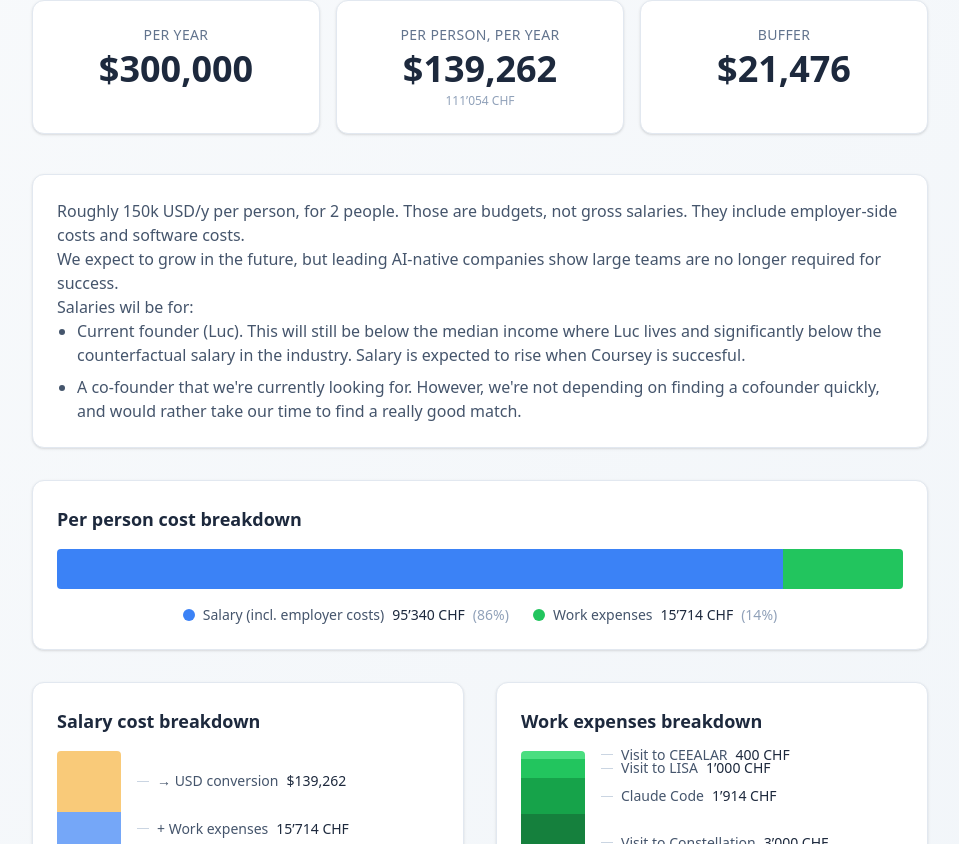
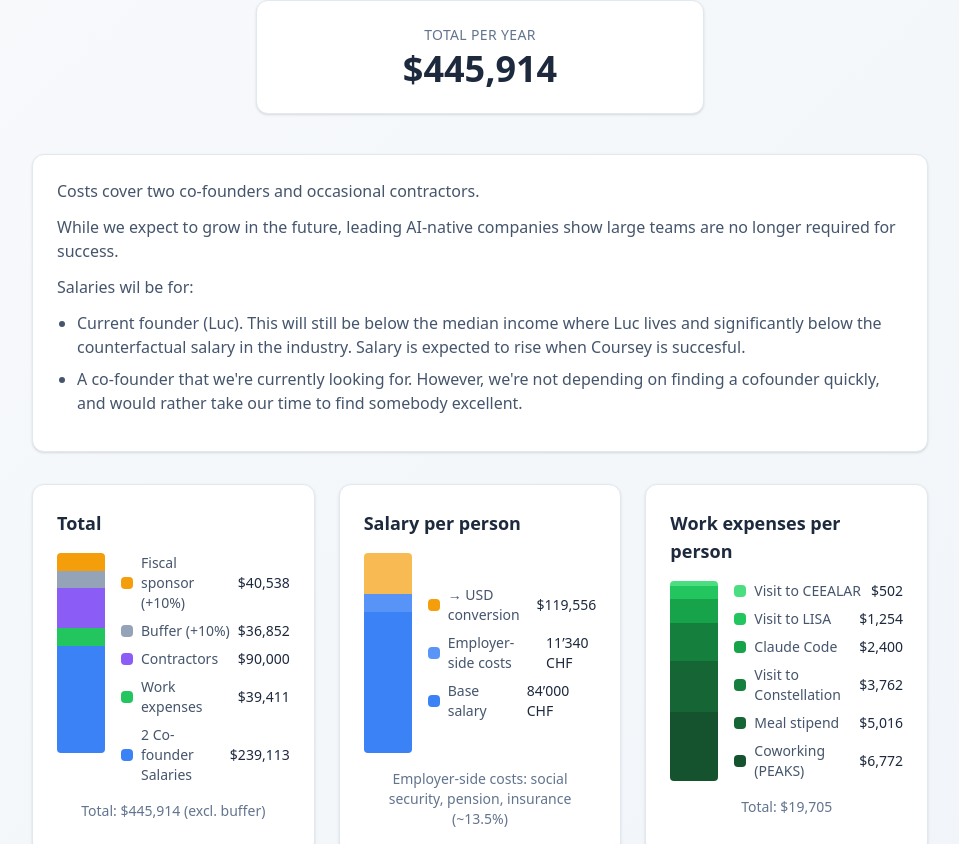
Before and after one commit to lucbrinkman/coursey-onepager, a React (Vite) app: page /team-costs in a window 1280 px wide. Shown: the part 216-1060 px from the top of the page, without its empty margins (160-1119 px from the left). Built offline with nearby package versions, Linux system fonts and the light colour scheme.

Commit message:
Add group meetings to cost grid, refactor TeamCosts content to textContent.js, enhance FormattedText with markdown list support

```diff
--- a/src/components/FormattedText.jsx
+++ b/src/components/FormattedText.jsx
@@ -5,26 +5,27 @@ import { Link } from 'react-router-dom'
  * - **bold** -> <strong>bold</strong>
  * - *italic* -> <em>italic</em>
  * - [link text](/path) -> clickable link
- * - Line breaks are preserved (use with whitespace-pre-line)
+ * - Lines starting with "- " become bullet lists
+ * - Empty lines create paragraph breaks
  */
 export default function FormattedText({ children }) {
   if (!children) return null
 
+  // Process inline formatting (bold, italic, links)
+  function processInline(text) {
     // First split by links [text](url)
     const linkPattern = /(\[[^\]]+\]\([^)]+\))/g
-  const parts = children.split(linkPattern)
+    const parts = text.split(linkPattern)
 
-  return (
-    <>
-      {parts.map((part, i) => {
+    return parts.map((part, i) => {
       // Check if it's a link
       const linkMatch = part.match(/^\[([^\]]+)\]\(([^)]+)\)$/)
       if (linkMatch) {
-          const [, text, url] = linkMatch
+        const [, linkText, url] = linkMatch
         if (url.startsWith('/')) {
-            return <Link key={i} to={url} className="text-blue-600 hover:underline">{text}</Link>
+          return <Link key={i} to={url} className="text-blue-600 hover:underline">{linkText}</Link>
         }
-          return <a key={i} href={url} className="text-blue-600 hover:underline" target="_blank" rel="noopener noreferrer">{text}</a>
+        return <a key={i} href={url} className="text-blue-600 hover:underline" target="_blank" rel="noopener noreferrer">{linkText}</a>
       }
 
       // Otherwise, process for bold/italic
@@ -38,6 +39,67 @@ export default function FormattedText({ children }) {
         }
         return fpart
       })
+    })
+  }
+
+  // Split by double newlines (paragraphs) or detect list items
+  const lines = children.split('\n')
+  const blocks = []
+  let currentParagraph = []
+  let currentList = []
+
+  lines.forEach((line, idx) => {
+    const trimmed = line.trim()
+    const isListItem = trimmed.startsWith('- ')
+
+    if (isListItem) {
+      // Flush current paragraph first
+      if (currentParagraph.length > 0) {
+        blocks.push({ type: 'paragraph', content: currentParagraph.join(' ') })
+        currentParagraph = []
+      }
+      currentList.push(trimmed.slice(2))
+    } else if (trimmed === '') {
+      // Empty line - flush both
+      if (currentParagraph.length > 0) {
+        blocks.push({ type: 'paragraph', content: currentParagraph.join(' ') })
+        currentParagraph = []
+      }
+      if (currentList.length > 0) {
+        blocks.push({ type: 'list', items: currentList })
+        currentList = []
+      }
+    } else {
+      // Regular text
+      if (currentList.length > 0) {
+        blocks.push({ type: 'list', items: currentList })
+        currentList = []
+      }
+      currentParagraph.push(trimmed)
+    }
+  })
+
+  // Flush remaining
+  if (currentParagraph.length > 0) {
+    blocks.push({ type: 'paragraph', content: currentParagraph.join(' ') })
+  }
+  if (currentList.length > 0) {
+    blocks.push({ type: 'list', items: currentList })
+  }
+
+  return (
+    <>
+      {blocks.map((block, i) => {
+        if (block.type === 'list') {
+          return (
+            <ul key={i} className="list-disc pl-5 space-y-2 my-3">
+              {block.items.map((item, j) => (
+                <li key={j}>{processInline(item)}</li>
+              ))}
+            </ul>
+          )
+        }
+        return <p key={i} className="mb-3 last:mb-0">{processInline(block.content)}</p>
       })}
     </>
   )
--- a/src/components/TeamCosts.jsx
+++ b/src/components/TeamCosts.jsx
@@ -1,5 +1,7 @@
 import { Link } from 'react-router-dom';
 import { ArrowLeft } from 'lucide-react';
+import { teamCostsSection } from '../../textContent';
+import FormattedText from './FormattedText';
 
 // Cost data (CHF unless noted)
 const COSTS = {
@@ -16,21 +18,34 @@ const COSTS = {
   chfToUsd: 1.254,
 };
 
-// Calculated values
+// Calculated values (per person, CHF)
 const salaryWithEmployer = Math.round(COSTS.baseSalary * COSTS.employerCostsFactor);
 const totalExpenses = Object.values(COSTS.workExpenses).reduce((sum, e) => sum + e.amount, 0);
 const totalChf = salaryWithEmployer + totalExpenses;
 const totalUsd = Math.round(totalChf * COSTS.chfToUsd);
 
-// Budget calculations
-const TOTAL_BUDGET = 300000;
+// Budget calculations (USD)
 const TEAM_SIZE = 2;
-const totalForTeam = totalUsd * TEAM_SIZE;
-const buffer = TOTAL_BUDGET - totalForTeam;
+const FISCAL_SPONSOR_RATE = 0.10;
+const BUFFER_RATE = 0.10;
+
+// Convert to USD for total breakdown
+const salaryUsd = Math.round(salaryWithEmployer * COSTS.chfToUsd * TEAM_SIZE);
+const expensesUsd = Math.round(totalExpenses * COSTS.chfToUsd * TEAM_SIZE);
+const contractorsUsd = 90000; // Annual contractor budget
+
+const teamCosts = salaryUsd + expensesUsd + contractorsUsd;
+const buffer = Math.round(teamCosts * BUFFER_RATE);
+const subtotalWithBuffer = teamCosts + buffer;
+const fiscalSponsorFee = Math.round(subtotalWithBuffer * FISCAL_SPONSOR_RATE);
+export const TOTAL_BUDGET = subtotalWithBuffer + fiscalSponsorFee;
 
 const COLORS = {
   salary: '#3b82f6',
   expenses: '#22c55e',
+  contractors: '#8b5cf6',
+  buffer: '#94a3b8',
+  fiscalSponsor: '#f59e0b',
   accent: '#f59e0b',
   // Work expense colors (darkest for largest, at bottom of chart)
   coworking: '#14532d',
@@ -50,24 +65,29 @@ function formatUsd(value) {
 }
 
 export default function TeamCosts() {
-  // Chart 1: Salary vs Expenses
-  const salaryVsExpenses = [
-    { name: 'Salary (incl. employer costs)', value: salaryWithEmployer, color: COLORS.salary },
-    { name: 'Work expenses', value: totalExpenses, color: COLORS.expenses },
+  // Work expenses breakdown (sorted by amount, in USD)
+  const expensesBreakdown = Object.entries(COSTS.workExpenses)
+    .map(([key, { amount, label }]) => ({ key, name: label, value: Math.round(amount * COSTS.chfToUsd), color: COLORS[key] }))
+    .sort((a, b) => b.value - a.value);
+  const expensesUsdPerPerson = Math.round(totalExpenses * COSTS.chfToUsd);
+
+  // Chart 3: Waterfall progression (per person, salary only)
+  const salaryUsdPerPerson = Math.round(salaryWithEmployer * COSTS.chfToUsd);
+  const waterfall = [
+    { name: 'Base salary', value: COSTS.baseSalary, total: COSTS.baseSalary },
+    { name: 'Employer-side costs', value: salaryWithEmployer - COSTS.baseSalary, total: salaryWithEmployer },
+    { name: '→ USD conversion', value: salaryUsdPerPerson - salaryWithEmployer, total: salaryUsdPerPerson, isUsd: true },
   ];
 
-  // Chart 2: Work expenses breakdown (sorted by amount)
-  const expensesBreakdown = Object.entries(COSTS.workExpenses)
-    .map(([key, { amount, label }]) => ({ key, name: label, value: amount, color: COLORS[key] }))
-    .sort((a, b) => b.value - a.value);
-
-  // Chart 3: Waterfall progression
-  const waterfall = [
-    { name: 'Base salary', value: COSTS.baseSalary, total: COSTS.baseSalary },
-    { name: '+ Employer costs', value: salaryWithEmployer - COSTS.baseSalary, total: salaryWithEmployer },
-    { name: '+ Work expenses', value: totalExpenses, total: totalChf },
-    { name: '→ USD conversion', value: totalUsd - totalChf, total: totalUsd, isUsd: true },
+  // Chart 4: Total breakdown (USD, entire team)
+  const totalBreakdown = [
+    { name: '2 Co-founder Salaries', value: salaryUsd, color: COLORS.salary },
+    { name: 'Work expenses', value: expensesUsd, color: COLORS.expenses },
+    ...(contractorsUsd > 0 ? [{ name: 'Contractors', value: contractorsUsd, color: COLORS.contractors }] : []),
+    { name: 'Buffer (+10%)', value: buffer, color: COLORS.buffer },
+    { name: 'Fiscal sponsor (+10%)', value: fiscalSponsorFee, color: COLORS.fiscalSponsor },
   ];
+  const totalBreakdownSum = totalBreakdown.reduce((sum, item) => sum + item.value, 0);
 
   return (
     <div className="min-h-screen bg-gradient-to-br from-slate-50 to-slate-100 p-8">
@@ -85,174 +105,138 @@ export default function TeamCosts() {
 
         <div className="text-center mb-10">
           <h1 className="text-4xl font-bold text-slate-800 mb-3">
-            Team Costs
+            {teamCostsSection.pageTitle}
           </h1>
           <p className="text-slate-600 text-lg max-w-2xl mx-auto">
-            What it costs to fund two people working full-time on Coursey
+            {teamCostsSection.pageSubtitle}
           </p>
         </div>
 
         {/* Key metrics */}
-        <div className="grid grid-cols-1 md:grid-cols-3 gap-4 mb-10">
-          <div className="bg-white rounded-xl p-6 shadow-sm border border-slate-200 text-center">
-            <p className="text-sm text-slate-500 uppercase tracking-wide mb-1">Per Year</p>
-            <p className="text-4xl font-bold text-slate-800">${TOTAL_BUDGET.toLocaleString('en-US')}</p>
-          </div>
-          <div className="bg-white rounded-xl p-6 shadow-sm border border-slate-200 text-center">
-            <p className="text-sm text-slate-500 uppercase tracking-wide mb-1">Per Person, Per Year</p>
-            <p className="text-4xl font-bold text-slate-800">{formatUsd(totalUsd)}</p>
-            <p className="text-xs text-slate-400 mt-1">{formatChf(totalChf)}</p>
-          </div>
-          <div className="bg-white rounded-xl p-6 shadow-sm border border-slate-200 text-center">
-            <p className="text-sm text-slate-500 uppercase tracking-wide mb-1">Buffer</p>
-            <p className="text-4xl font-bold text-slate-800">{formatUsd(buffer)}</p>
+        <div className="mb-10">
+          <div className="bg-white rounded-xl p-6 shadow-sm border border-slate-200 text-center max-w-md mx-auto">
+            <p className="text-sm text-slate-500 uppercase tracking-wide mb-1">Total Per Year</p>
+            <p className="text-4xl font-bold text-slate-800">{formatUsd(TOTAL_BUDGET)}</p>
           </div>
         </div>
 
         {/* Context */}
         <div className="bg-white rounded-xl p-6 shadow-sm border border-slate-200 mb-8">
           <div className="prose prose-slate max-w-none text-slate-600">
-            <p>Roughly 150k USD/y per person, for 2 people. Those are budgets, not gross salaries. They include employer-side costs and software costs.</p>
-            <p>We expect to grow in the future, but leading AI-native companies show large teams are no longer required for success.</p>
-            <p>Salaries wil be for:</p>
-            <ul className="list-disc pl-5 space-y-2">
-              <li>Current founder (Luc). This will still be below the median income where Luc lives and significantly below the counterfactual salary in the industry. Salary is expected to rise when Coursey is succesful.</li>
-              <li>A co-founder that we're currently looking for. However, we're not depending on finding a cofounder quickly, and would rather take our time to find a really good match.</li>
-            </ul>
+            <FormattedText>{teamCostsSection.context}</FormattedText>
           </div>
         </div>
 
-        {/* Chart 1: Salary vs Expenses - Horizontal stacked bar */}
-        <div className="bg-white rounded-xl p-6 shadow-sm border border-slate-200 mb-8">
-          <h2 className="text-lg font-semibold text-slate-800 mb-4">Per person cost breakdown</h2>
-          <div className="h-10 flex rounded overflow-hidden">
+        {/* Charts: Side by side on larger screens */}
+        <div className="flex flex-wrap gap-6 mb-8">
+          {/* Total Breakdown - Vertical Stacked */}
+          <div className="bg-white rounded-xl p-6 shadow-sm border border-slate-200 flex-1 min-w-[280px]">
+            <h2 className="text-lg font-semibold text-slate-800 mb-4">Total</h2>
+            <div className="flex gap-4">
+              {/* Vertical stacked bar */}
+              <div className="w-12 flex-shrink-0 flex flex-col-reverse rounded overflow-hidden" style={{ height: 200 }}>
+                {totalBreakdown.map((item) => (
                   <div
+                    key={item.name}
                     style={{
-                backgroundColor: COLORS.salary,
-                width: `${(salaryWithEmployer / totalChf) * 100}%`,
+                      backgroundColor: item.color,
+                      height: `${(item.value / totalBreakdownSum) * 100}%`,
                     }}
                   />
-            <div
-              style={{
-                backgroundColor: COLORS.expenses,
-                width: `${(totalExpenses / totalChf) * 100}%`,
-              }}
-            />
+                ))}
               </div>
-          <div className="flex flex-wrap justify-center gap-6 mt-4">
-            {salaryVsExpenses.map((item) => (
+              {/* Legend */}
+              <div className="flex-1 flex flex-col justify-center gap-2">
+                {[...totalBreakdown].reverse().map((item) => (
                   <div key={item.name} className="flex items-center gap-2">
-                <div className="w-3 h-3 rounded-full" style={{ backgroundColor: item.color }} />
+                    <div className="w-3 h-3 rounded-sm flex-shrink-0" style={{ backgroundColor: item.color }} />
                     <span className="text-sm text-slate-600">{item.name}</span>
-                <span className="text-sm font-medium text-slate-800">{formatChf(item.value)}</span>
-                <span className="text-sm text-slate-400">({Math.round(item.value / totalChf * 100)}%)</span>
+                    <span className="text-sm font-medium text-slate-800 ml-auto">{formatUsd(item.value)}</span>
                   </div>
                 ))}
               </div>
             </div>
+            <p className="text-sm text-slate-500 text-center mt-4">
+              Total: {formatUsd(totalBreakdownSum)} (excl. buffer)
+            </p>
+          </div>
 
-        {/* Charts: Side by side on larger screens */}
-        <div className="grid grid-cols-1 lg:grid-cols-2 gap-8 mb-8">
-          {/* How Costs Add Up - Vertical Stacked */}
-          <div className="bg-white rounded-xl p-6 shadow-sm border border-slate-200">
-            <h2 className="text-lg font-semibold text-slate-800 mb-4">Salary cost breakdown</h2>
-            <div className="flex gap-4" style={{ height: 300 }}>
+          {/* Salary Cost Breakdown - Vertical Stacked */}
+          <div className="bg-white rounded-xl p-6 shadow-sm border border-slate-200 flex-1 min-w-[280px]">
+            <h2 className="text-lg font-semibold text-slate-800 mb-4">Salary per person</h2>
+            <div className="flex gap-4">
               {/* Vertical stacked bar */}
-              <div className="w-16 flex-shrink-0 flex flex-col-reverse rounded overflow-hidden">
+              <div className="w-12 flex-shrink-0 flex flex-col-reverse rounded overflow-hidden" style={{ height: 200 }}>
                 {waterfall.map((step, idx) => (
                   <div
                     key={step.name}
                     style={{
                       backgroundColor: idx === waterfall.length - 1 ? COLORS.accent : COLORS.salary,
-                      height: `${(step.value / totalUsd) * 100}%`,
+                      height: `${(step.value / salaryUsdPerPerson) * 100}%`,
                       opacity: 1 - idx * 0.15,
                     }}
                   />
                 ))}
               </div>
-              {/* Labels positioned at segment midpoints */}
-              <div className="relative flex-1">
-                {(() => {
-                  let cumulative = 0;
-                  return waterfall.map((step, idx) => {
-                    const bottom = (cumulative / totalUsd) * 100;
-                    const height = (step.value / totalUsd) * 100;
-                    cumulative += step.value;
-                    return (
+              {/* Legend */}
+              <div className="flex-1 flex flex-col justify-center gap-2">
+                {[...waterfall].reverse().map((step, idx) => (
+                  <div key={step.name} className="flex items-center gap-2">
                     <div
-                        key={step.name}
-                        className="absolute left-0 flex items-center whitespace-nowrap"
+                      className="w-3 h-3 rounded-sm flex-shrink-0"
                       style={{
-                          bottom: `${bottom + height / 2}%`,
-                          transform: 'translateY(50%)',
+                        backgroundColor: idx === 0 ? COLORS.accent : COLORS.salary,
+                        opacity: idx === 0 ? 1 : 1 - (waterfall.length - 1 - idx) * 0.15,
                       }}
-                      >
-                        <div className="w-3 h-px bg-slate-300 mr-2" />
+                    />
                     <span className="text-sm text-slate-600">{step.name}</span>
-                        <span className="text-sm font-medium text-slate-800 ml-2">
-                          {idx === waterfall.length - 1 ? formatUsd(step.total) : formatChf(step.value)}
+                    <span className="text-sm font-medium text-slate-800 ml-auto">
+                      {idx === 0 ? formatUsd(step.total) : formatChf(step.value)}
                     </span>
                   </div>
-                    );
-                  });
-                })()}
+                ))}
               </div>
             </div>
             <p className="text-sm text-slate-500 text-center mt-4">
-              Employer costs: social security, pension, insurance (~13.5%)
+              Employer-side costs: social security, pension, insurance (~13.5%)
             </p>
           </div>
 
           {/* Work Expenses Breakdown - Vertical Stacked with Labels */}
-          <div className="bg-white rounded-xl p-6 shadow-sm border border-slate-200">
-            <h2 className="text-lg font-semibold text-slate-800 mb-4">Work expenses breakdown</h2>
-            <div className="flex gap-4" style={{ height: 300 }}>
+          <div className="bg-white rounded-xl p-6 shadow-sm border border-slate-200 flex-1 min-w-[280px]">
+            <h2 className="text-lg font-semibold text-slate-800 mb-4">Work expenses per person</h2>
+            <div className="flex gap-4">
               {/* Vertical stacked bar */}
-              <div className="w-16 flex-shrink-0 flex flex-col-reverse rounded overflow-hidden">
+              <div className="w-12 flex-shrink-0 flex flex-col-reverse rounded overflow-hidden" style={{ height: 200 }}>
                 {expensesBreakdown.map((item) => (
                   <div
                     key={item.key}
                     style={{
                       backgroundColor: item.color,
-                      height: `${(item.value / totalExpenses) * 100}%`,
+                      height: `${(item.value / expensesUsdPerPerson) * 100}%`,
                     }}
                   />
                 ))}
               </div>
-              {/* Labels positioned at segment midpoints */}
-              <div className="relative flex-1">
-                {(() => {
-                  let cumulative = 0;
-                  return expensesBreakdown.map((item) => {
-                    const bottom = (cumulative / totalExpenses) * 100;
-                    const height = (item.value / totalExpenses) * 100;
-                    cumulative += item.value;
-                    return (
-                      <div
-                        key={item.key}
-                        className="absolute left-0 flex items-center whitespace-nowrap"
-                        style={{
-                          bottom: `${bottom + height / 2}%`,
-                          transform: 'translateY(50%)',
-                        }}
-                      >
-                        <div className="w-3 h-px bg-slate-300 mr-2" />
+              {/* Legend */}
+              <div className="flex-1 flex flex-col justify-center gap-2">
+                {[...expensesBreakdown].reverse().map((item) => (
+                  <div key={item.key} className="flex items-center gap-2">
+                    <div className="w-3 h-3 rounded-sm flex-shrink-0" style={{ backgroundColor: item.color }} />
                     <span className="text-sm text-slate-600">{item.name}</span>
-                        <span className="text-sm font-medium text-slate-800 ml-2">{formatChf(item.value)}</span>
+                    <span className="text-sm font-medium text-slate-800 ml-auto">{formatUsd(item.value)}</span>
                   </div>
-                    );
-                  });
-                })()}
+                ))}
               </div>
             </div>
             <p className="text-sm text-slate-500 text-center mt-4">
-              Total: {formatChf(totalExpenses)}
+              Total: {formatUsd(expensesUsdPerPerson)}
             </p>
           </div>
         </div>
 
         <p className="text-center text-slate-400 text-sm mt-8">
-          Based on Zurich cost of living • CHF/USD rate: {COSTS.chfToUsd} (Oct 2025 average)
+          {teamCostsSection.footer.replace('{chfToUsd}', COSTS.chfToUsd)}
         </p>
       </div>
     </div>
--- a/src/components/TheAsk.jsx
+++ b/src/components/TheAsk.jsx
@@ -1,5 +1,13 @@
 import { Link } from 'react-router-dom'
 import { askSection } from '../../textContent'
+import { TOTAL_BUDGET } from './TeamCosts'
+
+// Calculate 1/3 of annual budget (4 months runway)
+const fundingAsk = Math.round(TOTAL_BUDGET / 3)
+
+function formatUsd(value) {
+  return '$' + value.toLocaleString('en-US')
+}
 
 export default function TheAsk() {
   return (
@@ -9,10 +17,10 @@ export default function TheAsk() {
       </h2>
       <div className="text-center">
         <div className="text-6xl font-bold text-gray-900">
-          {askSection.fundingAsk.amount}
+          {formatUsd(fundingAsk)}
         </div>
         <div className="mt-3 text-lg text-gray-600">
-          {askSection.fundingAsk.description}
+          4 months runway for 2 founders plus some contract work
         </div>
       </div>
       <p className="mt-6 text-center text-gray-500 max-w-lg mx-auto">
--- a/textContent.js
+++ b/textContent.js
@@ -40,14 +40,14 @@ export const header = {
 
 export const problemsSection = {
   // The heading above all the problem cards
-  sectionTitle: "The Problem",
+  sectionTitle: "The Problem in the upskiling pipeline",
 
   problems: [
     {
       // PROBLEM 1: Not enough capacity in existing programs
       headline: "Too few spots",
-      text: "BlueDot had 1,450 applications for 400 spots.",
-      detail: "Lots of people want to understand things about AI safety. There isn't a scalable solution to help people get clarity on the problem.",
+      text: "BlueDot had 1,450 applications for 400 spots",
+      detail: "Lots of people want to understand things about AI safety. There isn't a scalable solution to help people get clarity on the problem. With a marginal cost per user of 400 USD, BlueDot is already rejecting many people, and demand is growing rapidly.",
     },
     {
       // PROBLEM 2: People don't know what to do after learning
@@ -67,7 +67,7 @@ export const problemsSection = {
 export const solutionSection = {
   sectionTitle: "The Solution",
   // A single punchy sentence introducing Coursey
-  text: "A free and scalable course that helps people understand the current situation to empower them to use their agency to do something about this.",
+  text: "A free and scalable course that helps people understand the current situation, and empowers them to use their agency to do something about it.",
 };
 
 
@@ -127,7 +127,7 @@ export const uspSection = {
         },
         {
           text: "Understand the core challenges to alignment",
-          detail: "We teach the major obsticles to superintelligence alignment and both the benefits and limitations of different approaches.",
+          detail: "We teach the major obstacles to superintelligence alignment and both the benefits and limitations of different approaches.",
         },
         {
           text: "Strategic thinking about what to work on",
@@ -250,7 +250,7 @@ export const timelineSection = {
       date: "Ca. Jan 12",
       label: "Open Alpha",
       past: false,  // Coming up
-      detail: "Opening the platform for beta testers, including a first 1h lesson with progress tracking and the ability to sign up for our first cohort.",
+      detail: "Opening the platform for alpha testers, including a first 1h lesson with progress tracking and the ability to sign up for our first cohort.",
     },
     {
       date: "Mid-Late Jan",
@@ -324,7 +324,7 @@ export const costsSection = {
     headline: "Fixed costs",
     amount: "$300k",
     amountLabel: "per year",
-    text: "Salaries for platform development: building the course content, AI tutoring system, and automation infrastructure. See the [cost breakdown](/team-costs).",
+    text: "Salaries and contractors for platform development: building the course content, AI tutoring system, and automation infrastructure. See the [cost breakdown](/team-costs).",
     // detail moved to /team-costs page
   },
 
@@ -344,6 +344,34 @@ export const costsSection = {
 // ============================================================================
 // What we're asking for from the donor
 
+// ============================================================================
+// TEAM COSTS SECTION
+// ============================================================================
+// Content for the /team-costs page that breaks down the budget
+
+export const teamCostsSection = {
+  pageTitle: "Team Costs",
+  pageSubtitle: "What it costs to fund two people working full-time on Coursey",
+
+  // Context paragraphs explaining the team structure (use backticks for line breaks)
+  context: `Costs cover two co-founders and occasional contractors.
+
+While we expect to grow in the future, leading AI-native companies show large teams are no longer required for success.
+
+Salaries wil be for:
+- Current founder (Luc). This will still be below the median income where Luc lives and significantly below the counterfactual salary in the industry. Salary is expected to rise when Coursey is succesful.
+- A co-founder that we're currently looking for. However, we're not depending on finding a cofounder quickly, and would rather take our time to find somebody excellent.`,
+
+  // Footer note
+  footer: "Based on Zurich cost of living • CHF/USD rate: {chfToUsd} (Oct 2025 average)",
+};
+
+
+// ============================================================================
+// THE ASK SECTION
+// ============================================================================
+// What we're asking for from the donor
+
 export const askSection = {
   sectionTitle: "Our Ask",
 
@@ -354,7 +382,7 @@ export const askSection = {
   },
 
   // Context line below the ask
-  contextLine: "In four months, reevaluate. Only continue funding if you're impressed.",
+  contextLine: "In four months, we expect to have plenty of evidence for further funding from initial and additional grantmakers.",
 };
 
 
```
Also changed, not shown: src/components/CostVisualization.jsx (+21 -9 lines), src/components/Costs.jsx (+7 -1 lines). Lines whose indentation alone changed are shown as unchanged.
